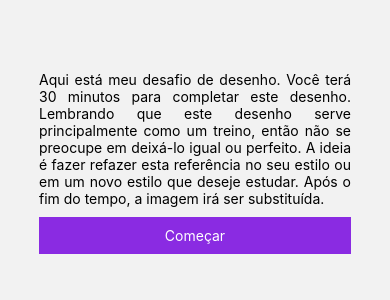
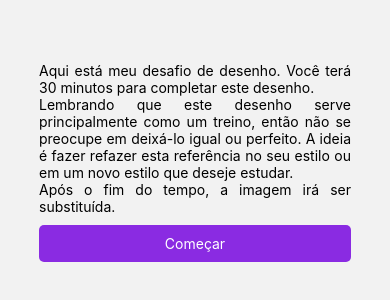
Before and after one commit to rodcordeiro/drawings_app, a React Native app: screen / in a window 390 px wide. Shown: the part 260-560 px from the top of the page. Built offline with nearby package versions, Linux system fonts and the light colour scheme.

Commit message:
chore: layout review

```diff
--- a/package.json
+++ b/package.json
@@ -1,6 +1,6 @@
 {
   "name": "drawings",
-  "version": "1.1.0",
+  "version": "1.2.0",
   "main": "node_modules/expo/AppEntry.js",
   "scripts": {
     "start": "expo start",
--- a/src/features/Drawing/index.tsx
+++ b/src/features/Drawing/index.tsx
@@ -46,7 +46,7 @@ const Drawing: React.FC<ScreenProps<'Drawing'>> = () => {
       <Text
         style={[
           styles.clock,
-          clock < DRAWING_TIME * 0.25
+          clock > DRAWING_TIME * 0.25
             ? styles.clockWarningColor
             : styles.clockColor,
         ]}
@@ -73,7 +73,12 @@ const styles = StyleSheet.create({
   clock: {
     position: 'absolute',
     top: 50,
-    left: width / 2 - 10,
+    left: width / 2 - 28,
+    zIndex: 100,
+    paddingHorizontal: 10,
+    paddingVertical: 5,
+    backgroundColor: '#f0f0f0af',
+    borderRadius: 5,
   },
   clockWarningColor: { color: 'black' },
   clockColor: { color: '#d33' },
--- a/src/features/home/index.tsx
+++ b/src/features/home/index.tsx
@@ -8,10 +8,15 @@ const Home: React.FC<ScreenProps<'Home'>> = ({ navigation }) => {
     <View style={styles.container}>
       <Text style={styles.text}>
         Aqui está meu desafio de desenho. Você terá 30 minutos para completar
-        este desenho. Lembrando que este desenho serve principalmente como um
-        treino, então não se preocupe em deixá-lo igual ou perfeito. A ideia é
-        fazer refazer esta referência no seu estilo ou em um novo estilo que
-        deseje estudar. Após o fim do tempo, a imagem irá ser substituída.
+        este desenho.
+      </Text>
+      <Text style={styles.text}>
+        Lembrando que este desenho serve principalmente como um treino, então
+        não se preocupe em deixá-lo igual ou perfeito. A ideia é fazer refazer
+        esta referência no seu estilo ou em um novo estilo que deseje estudar.
+      </Text>
+      <Text style={styles.text}>
+        Após o fim do tempo, a imagem irá ser substituída.
       </Text>
       <Pressable
         onPress={() => navigation.push('Drawing')}
@@ -44,6 +49,7 @@ const styles = StyleSheet.create({
     justifyContent: 'center',
     alignItems: 'center',
     backgroundColor: '#8A2BE2',
+    borderRadius: 5,
   },
   buttonText: {
     color: 'white',
```
